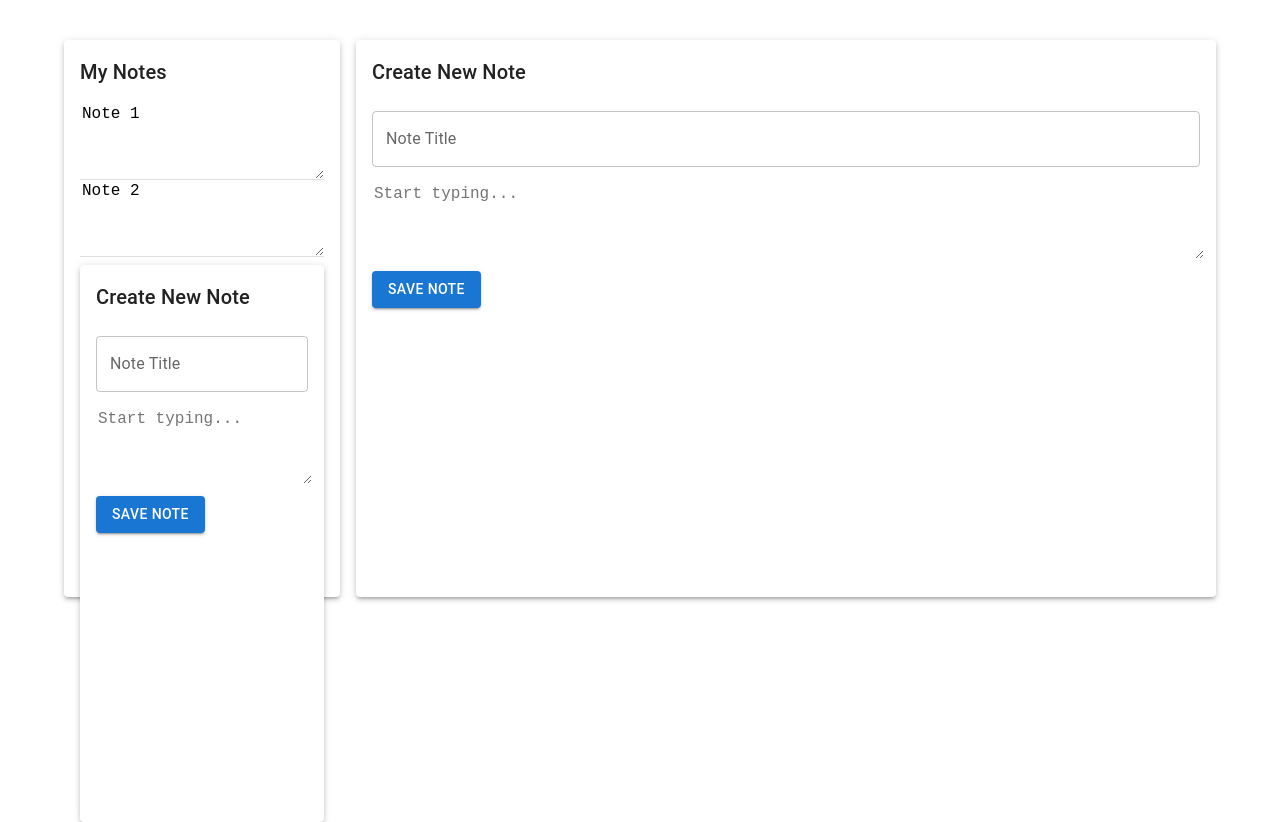
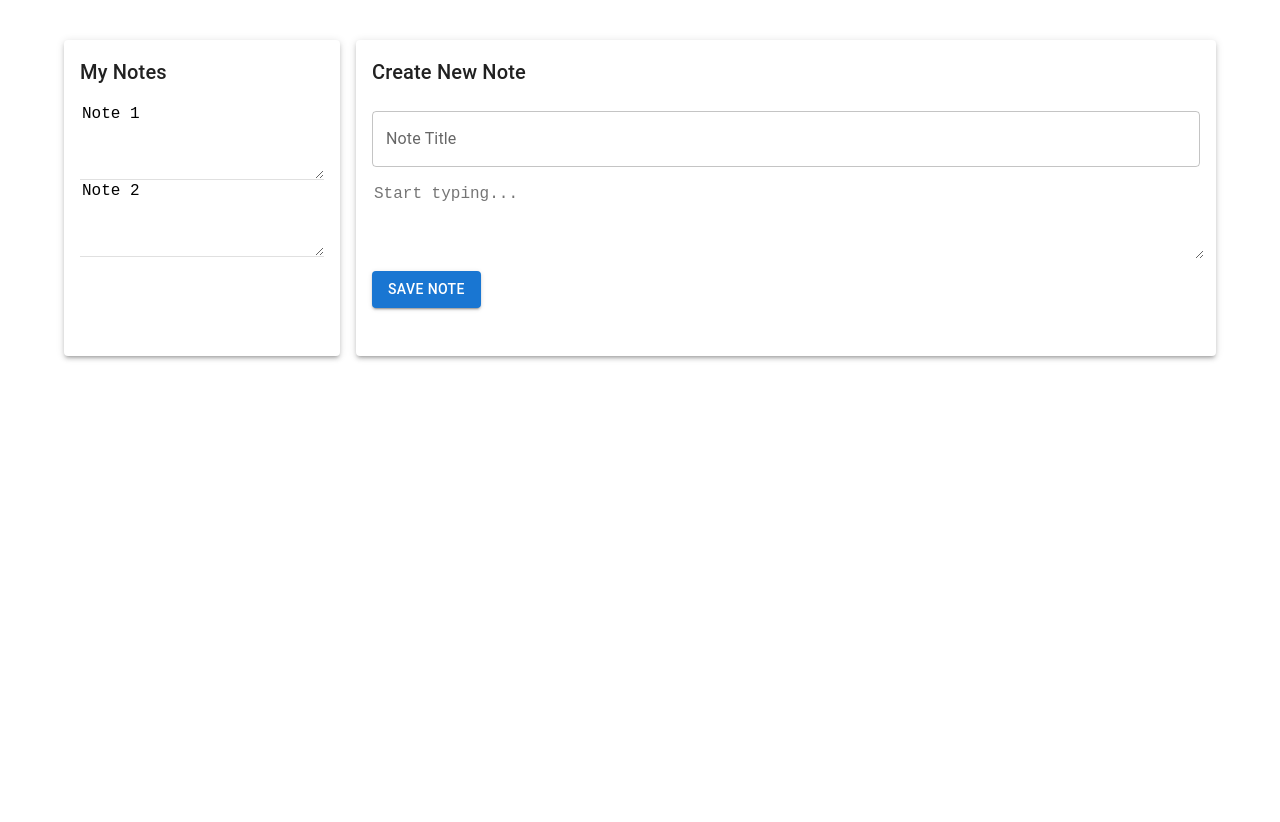
Before and after one commit to passechnik/note-app-react-js, a React (Vite) app: page / in a window 1280 px wide. After the commit the page ends 800 px from the top, so only its background shows below. Built offline with nearby package versions, Linux system fonts and the light colour scheme.

Commit message:
fix notelist

```diff
--- a/src/App.jsx
+++ b/src/App.jsx
@@ -1,21 +1,30 @@
 // App.js
-import React from 'react';
+import React, { useState } from 'react';
 import { Container, Grid } from '@mui/material';
 import NoteList from './components/NoteList';
 import NoteEditor from './components/NoteEditor';
 
 function App() {
+  const [notes, setNotes] = useState([
+    { id: 1, title: 'Note 1' },
+    { id: 2, title: 'Note 2' },
+  ]);
+
+  const addNote = (newNote) => {
+    setNotes([...notes, newNote]);
+  };
+
   return (
     <Container maxWidth="lg" sx={{ paddingTop: 4 }}>
       <Grid container spacing={2}>
-        {/* left side: NoteList (1/4 of the screen) */}
+        {/* Left side: NoteList (1/4 of the screen) */}
         <Grid item md={3} xs={12}>
-          <NoteList />
+          <NoteList notes={notes} />
         </Grid>
 
-        {/* right side: NoteEditor (3/4 of the screen) */}
+        {/* Right side: NoteEditor (3/4 of the screen) */}
         <Grid item md={9} xs={12}>
-          <NoteEditor />
+          <NoteEditor onSaveNote={addNote} />
         </Grid>
       </Grid>
     </Container>
--- a/src/components/NoteList.jsx
+++ b/src/components/NoteList.jsx
@@ -1,17 +1,8 @@
-import React, { useState } from 'react';
-import { Paper, Typography, List, TextareaAutosize, ListItem, Divider, Button } from '@mui/material';
-import NoteEditor from './NoteEditor';
+// NoteList.js
+import React from 'react';
+import { Paper, Typography, List, TextareaAutosize, ListItem, Divider } from '@mui/material';
 
-export default function NoteList() {
-  const [notes, setNotes] = useState([
-    { id: 1, title: 'Note 1' },
-    { id: 2, title: 'Note 2' },
-  ]);
-
-  const addNote = (newNote) => {
-    setNotes([...notes, newNote]);
-  };
-
+export default function NoteList({ notes }) {
   return (
     <Paper elevation={3} sx={{ padding: 2, height: '100%' }}>
       <Typography variant="h6" gutterBottom>
@@ -27,13 +18,13 @@ export default function NoteList() {
                 minRows={4}
                 style={{ width: '100%', fontSize: '1rem', border: 'none', outline: 'none' }}
                 value={note.title}
+                readOnly
               />
             </ListItem>
             <Divider />
           </React.Fragment>
         ))}
       </List>
-      <NoteEditor onSaveNote={addNote} />
     </Paper>
   );
 }
```
